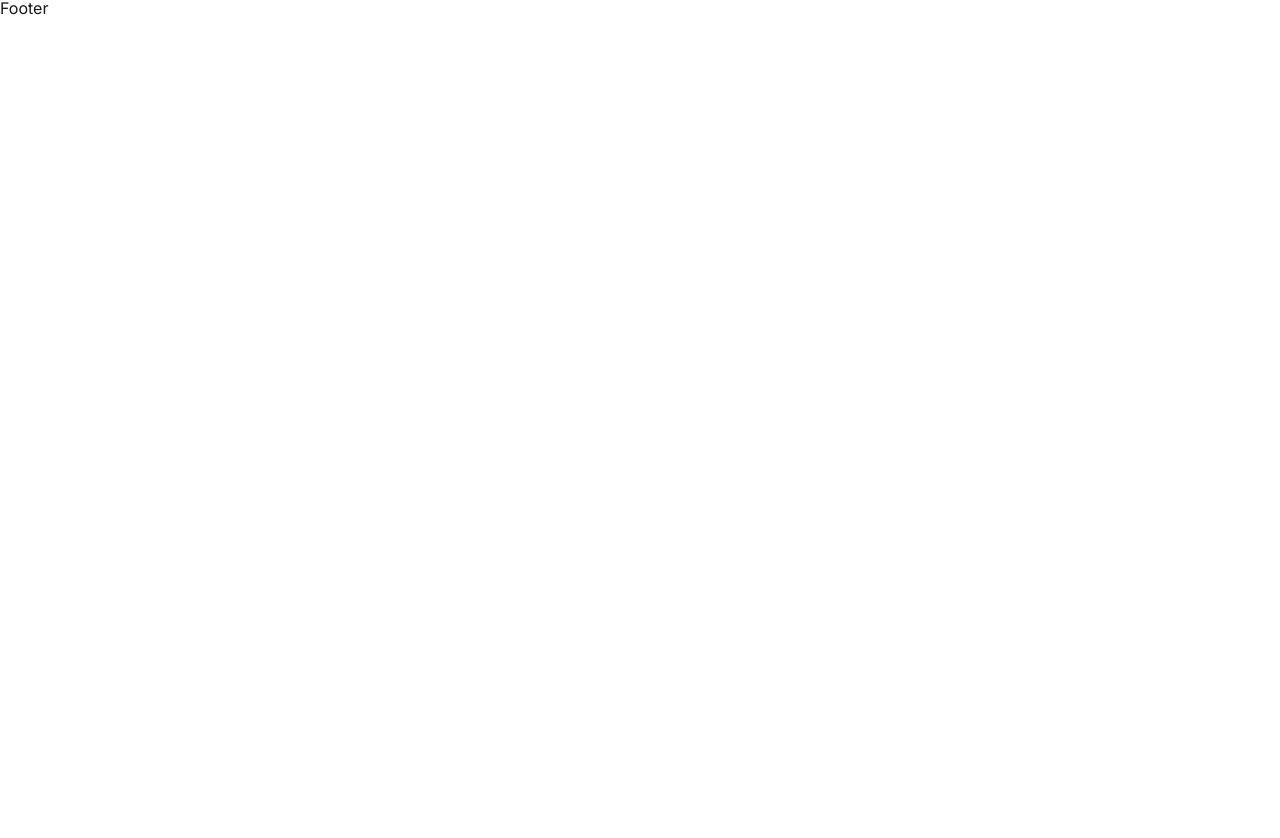
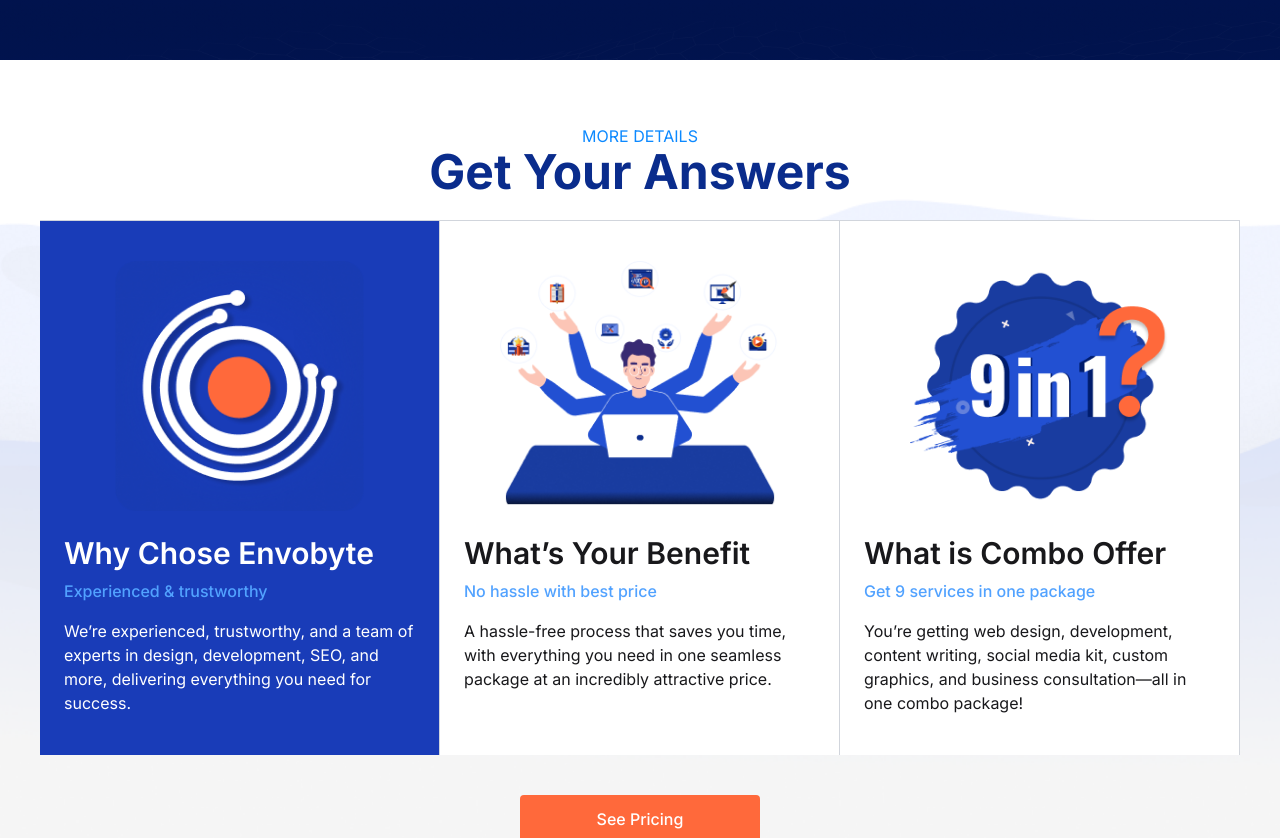
Before and after one commit to Hayder987/envoByte-task-frontend, a React (Vite) app: page / in a window 1280 px wide. Shown: the part 1959-2797 px from the top of the page. Before the commit the page ends 1979 px from the top, so only its background shows below. Built offline with nearby package versions, Linux system fonts and the light colour scheme.

Commit message:
answer section design done

```diff
--- /dev/null
+++ b/src/components/HomeComponents/AnswerSection/AnswerCard.jsx
@@ -0,0 +1,20 @@
+import React from "react";
+
+const AnswerCard = ({ logo, title, subTitle, desc, color }) => {
+  return (
+    <div className={`px-6 py-10 ${color ? "bg-blue-800" : ""} lg:border-t lg:border-r border-gray-300`}>
+      <div className="flex flex-col justify-center items-center">
+        <div className="">
+          <img src={logo} alt="" className="mb-6 h-[250px] w-full" />
+        </div>
+        <div className="flex-1 flex flex-col ">
+          <h1 className={`${color ? "text-white" : ""} mb-2 text-3xl font-semibold`}>{title}</h1>
+          <p className="text-blue-400 font-medium mb-4">{subTitle}</p>
+          <p className={`${color ? "text-white" : ""}`}>{desc}</p>
+        </div>
+      </div>
+    </div>
+  );
+};
+
+export default AnswerCard;
--- /dev/null
+++ b/src/components/HomeComponents/AnswerSection/AnswerSection.jsx
@@ -0,0 +1,58 @@
+import React from "react";
+
+import AnswerCard from "./AnswerCard";
+import card1 from "../../../assets/images/card-1.png";
+import card2 from "../../../assets/images/card-2.png";
+import card3 from "../../../assets/images/card-3.png";
+
+const AnswerSection = () => {
+  return (
+    <div className="lg:max-w-[1440px] my-16 mx-auto">
+      <p className="uppercase text-[#0C89FF] text-center text-sm md:text-base">
+        MORE DETAILS
+      </p>
+      <h1 className="text-[#0A2C8C] mb-6 text-2xl text-center md:text-4xl lg:text-5xl font-bold">
+        Get Your Answers
+      </h1>
+      {/* card */}
+      <div className="grid mb-10 grid-cols-1 lg:max-w-[1200px] mx-auto md:grid-cols-2 lg:grid-cols-3 bg-white">
+        <AnswerCard
+          logo={card3}
+          title={"Why Chose Envobyte"}
+          subTitle={"Experienced & trustworthy"}
+          desc={
+            "We’re experienced, trustworthy, and a team of experts in design, development, SEO, and more, delivering everything you need for success."
+          }
+          color={true}
+        />
+
+        <AnswerCard
+          logo={card1}
+          title={"What’s Your Benefit"}
+          subTitle={"No hassle with best price"}
+          desc={
+            "A hassle-free process that saves you time, with everything you need in one seamless package at an incredibly attractive price."
+          }
+          color={false}
+        />
+
+        <AnswerCard
+          logo={card2}
+          title={"What is Combo Offer"}
+          subTitle={"Get 9 services in one package"}
+          desc={
+            "You’re getting web design, development, content writing, social media kit, custom graphics, and business consultation—all in one combo package!"
+          }
+          color={false}
+        />
+      </div>
+      <div className="flex justify-center">
+        <button className="bg-[#FF693B] rounded-sm duration-500 text-white hover:text-blue-800 font-medium hover:border-blue-900 hover:border  hover:bg-transparent cursor-pointer min-w-[150px]  h-12 md:w-[240px]">
+          See Pricing
+        </button>
+      </div>
+    </div>
+  );
+};
+
+export default AnswerSection;
--- a/src/components/HomeComponents/Banner/Banner.jsx
+++ b/src/components/HomeComponents/Banner/Banner.jsx
@@ -27,7 +27,7 @@
         <div className="absolute bottom-0 left-0 w-full h-8 bg-gradient-to-t from-[#03135b] via-transparent to-transparent blur-lg"></div>
 
         {/* Content */}
-        <div className="lg:max-w-[1440px] mx-auto">
+        <div className="lg:max-w-[1440px] mt-8 lg:mt-16 mx-auto">
          <DigitalServices />
          {/* banner Img */}
          <div className="mt-14">
@@ -39,7 +39,7 @@
       <BannerSectionTitle
        shortTitle={'DIGITAL SERVICES'}
        mainTitle={'Check Our Available Services'}
-       color={'#FF693B'}
+       color={true}
        btnName={'All Services'}
       />
       <ServiceSlider></ServiceSlider>
--- a/src/components/HomeComponents/Banner/ServiceSlider.jsx
+++ b/src/components/HomeComponents/Banner/ServiceSlider.jsx
@@ -27,7 +27,7 @@
       <Swiper
         slidesPerView={1}
         spaceBetween={10}
-        pagination={{ clickable: true }}
+        // pagination={{ clickable: true }}
         navigation={{ nextEl: ".next-btn", prevEl: ".prev-btn" }}
         breakpoints={{
           640: { slidesPerView: 1, spaceBetween: 20 },
@@ -60,7 +60,7 @@
         <FaAngleRight />
         </button>
       </div>
-      <p className="flex mb-10 items-center gap-3 justify-end text-gray-400 uppercase text-sm">Creative Solution <span className="flex"><TfiLayoutLineSolid /><TfiLayoutLineSolid /></span></p>
+      <p className="flex mb-10 items-center gap-3 justify-end text-gray-400 uppercase text-sm">Creative Solution <span className="flex"><TfiLayoutLineSolid /><TfiLayoutLineSolid /> <TfiLayoutLineSolid /></span></p>
     </div>
   );
 };
--- /dev/null
+++ b/src/components/HomeComponents/profileSection/Profile.jsx
@@ -0,0 +1,29 @@
+import bannerBg from "../../../assets/images//answer-bg.png";
+import BannerSectionTitle from "../../common-components/BannerSectionTitle";
+import AnswerSection from "../AnswerSection/AnswerSection";
+
+const Profile = () => {
+  return (
+    <div
+      style={{
+        backgroundImage: `url(${bannerBg})`,
+        backgroundSize: "cover",
+        backgroundPosition: "center",
+        backgroundRepeat: "no-repeat",
+        width: "100%",
+      }}
+      className="pb-20"
+    >
+      <AnswerSection></AnswerSection>
+      <BannerSectionTitle
+       shortTitle={'UI/UX PORTFOLIO'}
+       mainTitle={'Check Our Previous Work'}
+       color={false}
+       btnName={'All Portfolio'}
+      />
+
+    </div>
+  );
+};
+
+export default Profile;
--- a/src/components/common-components/BannerSectionTitle.jsx
+++ b/src/components/common-components/BannerSectionTitle.jsx
@@ -3,19 +3,19 @@
 const BannerSectionTitle = ({shortTitle, mainTitle, color, btnName}) => {
   return (
     <div className='px-4 lg:px-12 mb-14'>
-       <p style={{ color: color }} className={`mb-2 text-sm md:text-base uppercase`}>{shortTitle}</p>
+       <p className={`mb-2 ${color ? 'text-[#FF693B]':'text-blue-500'} text-sm md:text-base uppercase`}>{shortTitle}</p>
        <div className="flex justify-between items-center border-b border-gray-600 pb-4">
-        <h1 className="text-xl lg:text-5xl font-bold textWhite">{mainTitle}</h1>
+        <h1 className={`text-xl lg:text-5xl font-bold ${color?'text-white':''}`}>{mainTitle}</h1>
         <button className="btnBg py-2 px-4 lg:px-8 text-sm md:text-base rounded-sm font-medium">{btnName}</button>
        </div>
        {/* menu */}
-       <ul className="uppercase text-sm lg:text-base flex-wrap flex items-center gap-6 textWhite pt-4">
-        <li className="">Website</li>
-        <li className="">UI/UX</li>
-        <li className="">seo</li>
-        <li className="">logo design</li>
-        <li className="">banner design</li>
-        <li className="">google ads</li>
+       <ul className={`uppercase text-sm cursor-pointer ${color?'text-white':''} lg:text-base flex-wrap flex items-center gap-6 pt-4`}>
+        <li className="hover:text-blue-500">Website</li>
+        <li className="hover:text-blue-500">UI/UX</li>
+        <li className="hover:text-blue-500">seo</li>
+        <li className="hover:text-blue-500">logo design</li>
+        <li className="hover:text-blue-500">banner design</li>
+        <li className="hover:text-blue-500">google ads</li>
        </ul>
     </div>
   )
--- a/src/pages/Home.jsx
+++ b/src/pages/Home.jsx
@@ -1,10 +1,13 @@
+
 import Banner from "../components/HomeComponents/Banner/Banner"
+import Profile from "../components/HomeComponents/profileSection/Profile"
 
 
 const Home = () => {
   return (
     <div>
       <Banner></Banner>
+      <Profile></Profile>
     </div>
   )
 }
```
Also changed, not shown: src/assets/images/answer-bg.png (added).
